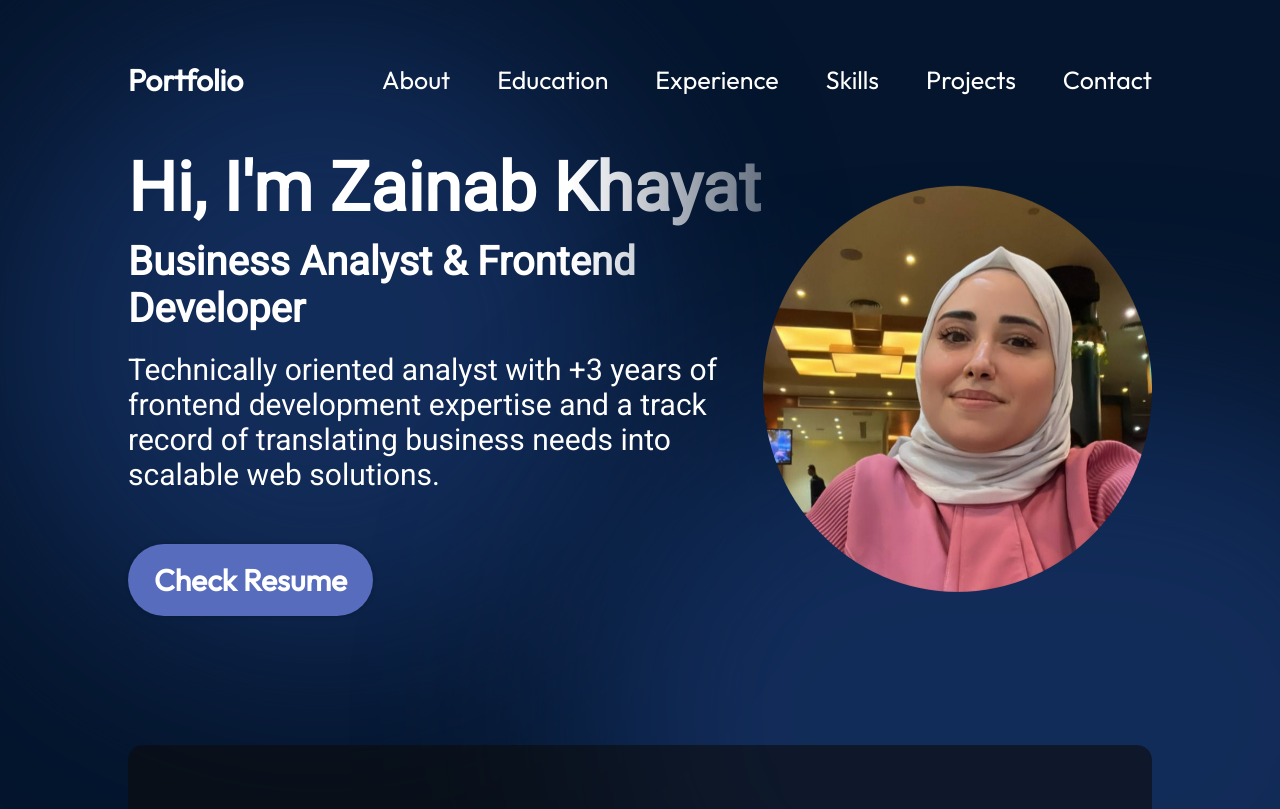
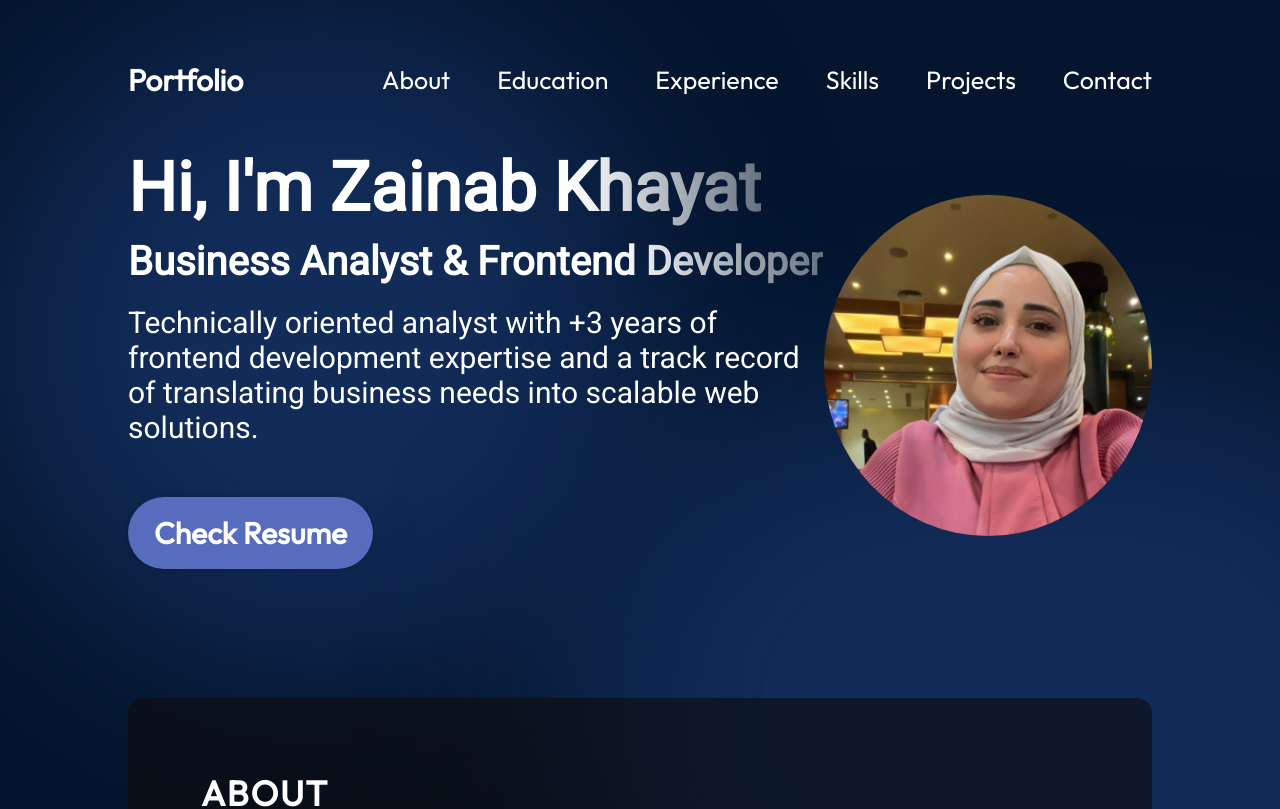
Before and after one commit to zainab224498/my-portfolio, a React (Vite) app: page / in a window 1280 px wide. Shown: the top 809 px of the page. Built offline with nearby package versions, Linux system fonts and the light colour scheme.

Commit message:
Update Hero.module.css

```diff
--- a/src/components/Hero/Hero.module.css
+++ b/src/components/Hero/Hero.module.css
@@ -65,7 +65,7 @@
 }
 
 .heroImg {
-  width: 38%;
+  width: 32%;
   z-index: 1;
   border-radius: 50%;
 
```
